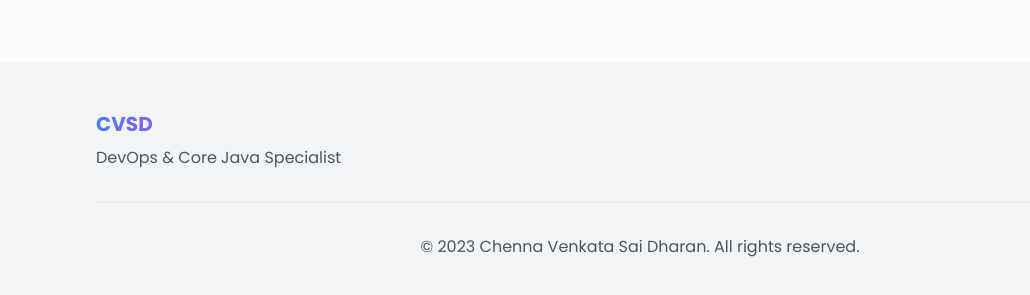
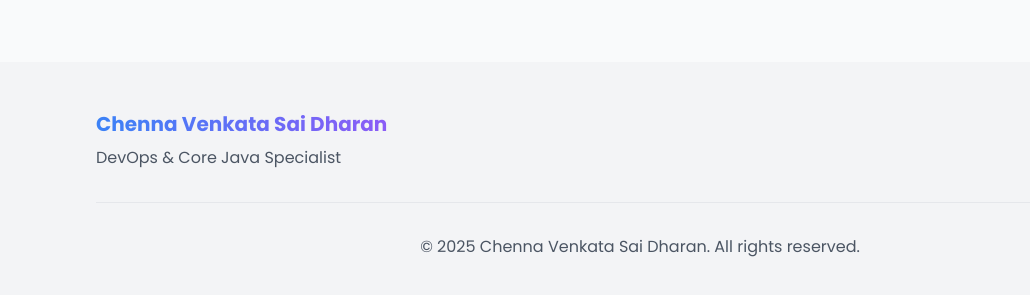
Before and after one commit to saidharan2621/Portfolio.io, a plain HTML site: page index.html in a window 1280 px wide. Shown: the part 5225-5520 px from the top of the page, 0-1030 px from the left. Drawn offline with nearby package versions, Linux system fonts and the light colour scheme.

Commit message:
Update index.html

```diff
--- a/index.html
+++ b/index.html
@@ -602,7 +602,7 @@
         <div class="max-w-6xl mx-auto px-4 sm:px-6 lg:px-8">
             <div class="flex flex-col md:flex-row justify-between items-center">
                 <div class="mb-6 md:mb-0">
-                    <span class="text-xl font-bold gradient-text">CVSD</span>
+                    <span class="text-xl font-bold gradient-text">Chenna Venkata Sai Dharan</span>
                     <p class="mt-2 text-gray-600 dark:text-gray-300">DevOps & Core Java Specialist</p>
                 </div>
 
@@ -623,7 +623,7 @@
             </div>
 
             <div class="mt-8 pt-8 border-t border-gray-200 dark:border-gray-700 text-center text-gray-600 dark:text-gray-400">
-                <p>&copy; 2023 Chenna Venkata Sai Dharan. All rights reserved.</p>
+                <p>&copy; 2025 Chenna Venkata Sai Dharan. All rights reserved.</p>
             </div>
         </div>
     </footer>
```
